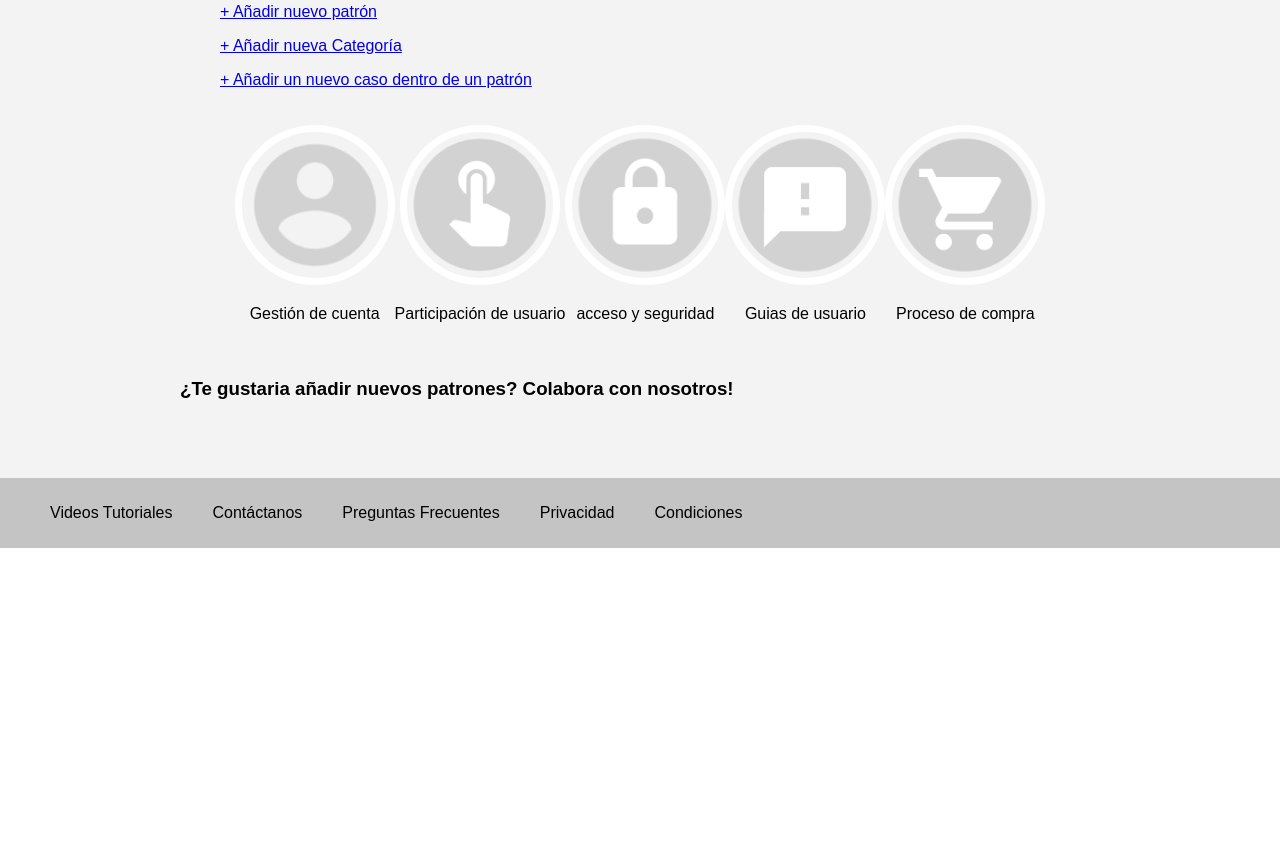
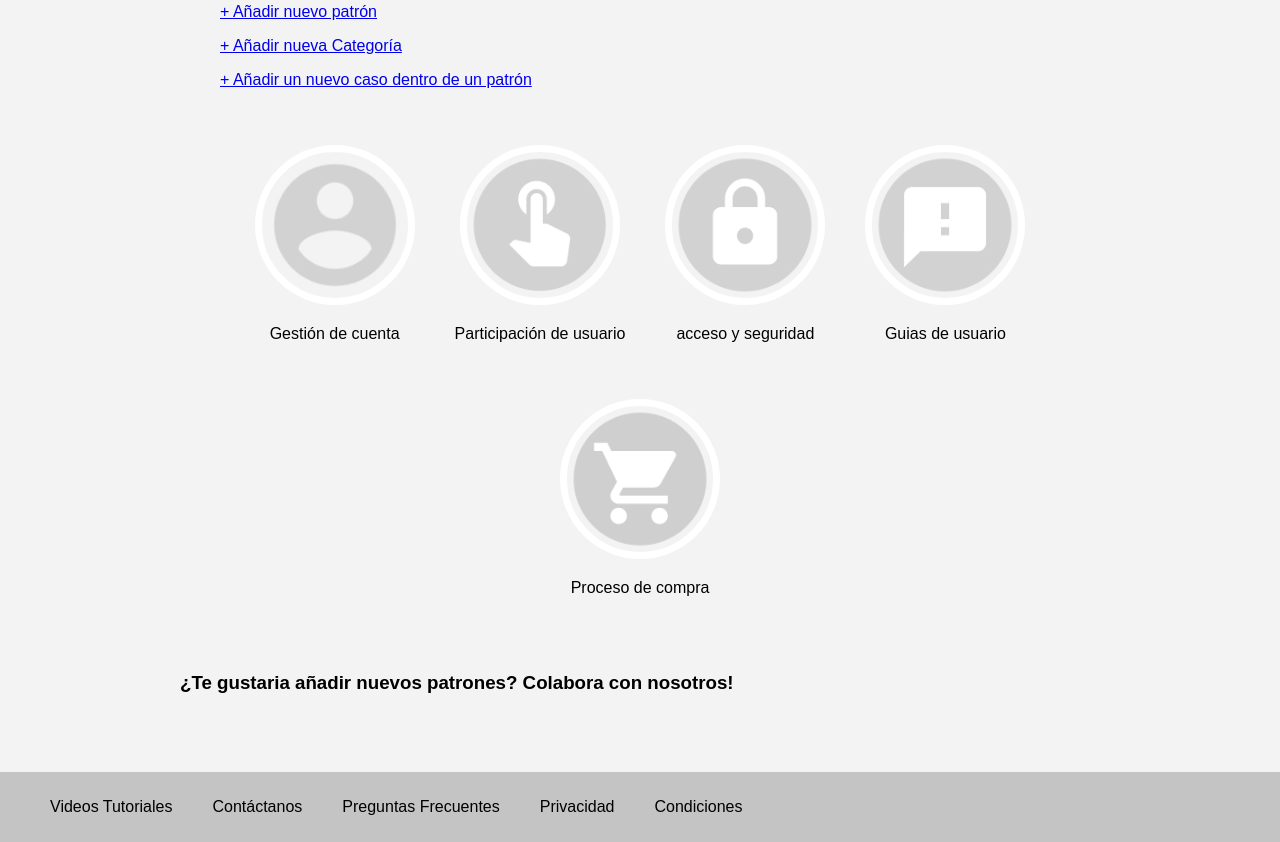
Before and after one commit to Plexusss/plexusss, a plain HTML site: page html-plexus.html in a window 1280 px wide. Shown: the part 1118-1960 px from the top of the page. Before the commit the page ends 1666 px from the top, so only its background shows below. Drawn offline with Linux system fonts and the light colour scheme.

Commit message:
Update Untitled-1.css

```diff
--- a/css/Untitled-1.css
+++ b/css/Untitled-1.css
@@ -90,7 +90,7 @@ max-width: 60%;
 	justify-content: center;
 }
 
-.info-pet {
+.info-categoria {
 	margin: 20px;
 }
 
```
